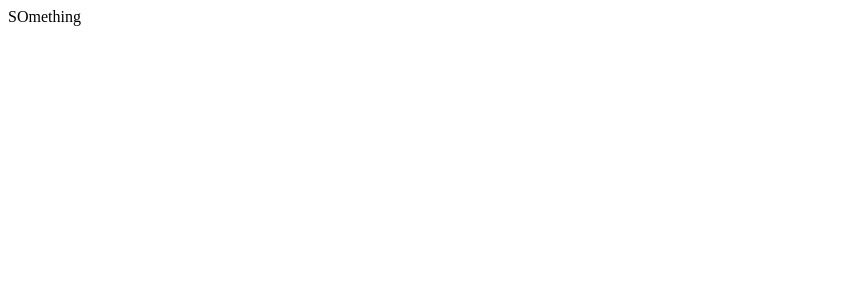
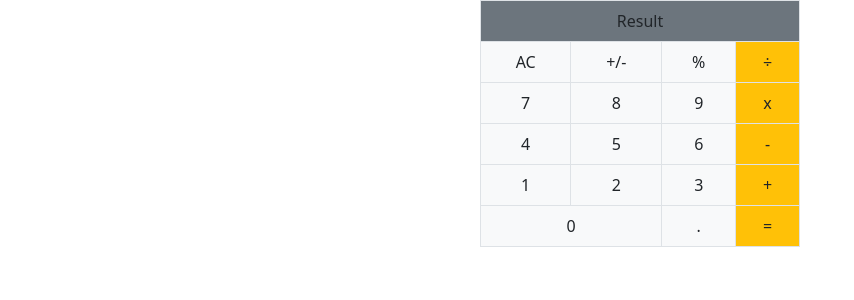
Before and after one commit to ahmetbozaci/math_magicians, a React (Create React App) app: page / in a window 1280 px wide. Shown: the top 300 px of the page, without its empty margins (0-854 px from the left). Built offline with nearby package versions, Linux system fonts and the light colour scheme.

Commit message:
Add calculator table

```diff
--- a/src/components/Calculator.js
+++ b/src/components/Calculator.js
@@ -1,9 +1,47 @@
+/** @format */
+
 import React from 'react';
+import { Table } from 'reactstrap';
 
 export default class Calculator extends React.PureComponent {
   render() {
     return (
-      <div>SOmething</div>
+      <Table bordered className="mx-auto w-25 text-center">
+        <tbody>
+          <tr>
+            <td className="bg-secondary text-" colSpan="4">Result</td>
+          </tr>
+          <tr>
+            <td className="bg-light">AC</td>
+            <td className="bg-light">+/-</td>
+            <td className="bg-light">%</td>
+            <td className="bg-warning">÷</td>
+          </tr>
+          <tr>
+            <td className="bg-light">7</td>
+            <td className="bg-light">8</td>
+            <td className="bg-light">9</td>
+            <td className="bg-warning">x</td>
+          </tr>
+          <tr>
+            <td className="bg-light">4</td>
+            <td className="bg-light">5</td>
+            <td className="bg-light">6</td>
+            <td className="bg-warning">-</td>
+          </tr>
+          <tr>
+            <td className="bg-light">1</td>
+            <td className="bg-light">2</td>
+            <td className="bg-light">3</td>
+            <td className="bg-warning">+</td>
+          </tr>
+          <tr>
+            <td className="bg-light" colSpan="2">0</td>
+            <td className="bg-light">.</td>
+            <td className="bg-warning">=</td>
+          </tr>
+        </tbody>
+      </Table>
     );
   }
 }
--- a/src/index.js
+++ b/src/index.js
@@ -1,6 +1,7 @@
 import React from 'react';
 import ReactDOM from 'react-dom';
 import App from './App';
+import 'bootstrap/dist/css/bootstrap.min.css';
 
 ReactDOM.render(
   <React.StrictMode>
```
Also changed, not shown: package.json (+14 -0 lines), 1 other file (tests, documents, lock files or other folders).
